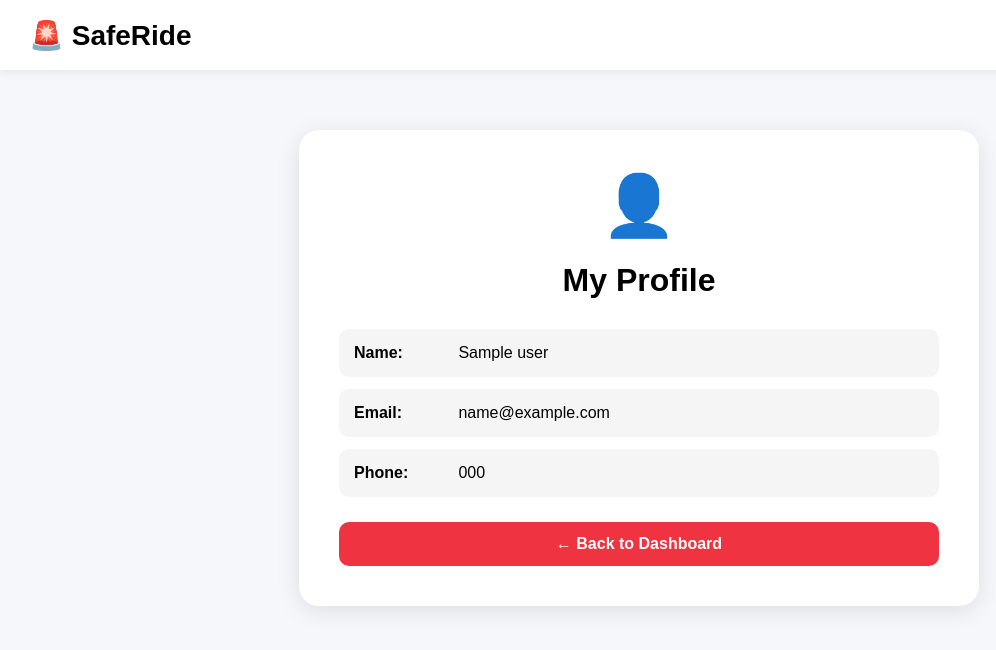
After one commit to mohdfaisal20060786-afk/SafeRide, a Flask app: page /profile in a window 1280 px wide. The commit adds this page. Shown: the top 650 px of the page, without its empty margins (1-997 px from the left). Run offline with Flask 3, Linux system fonts and the light colour scheme; the visitor is signed in with stand-in values (Sample User, id 1); a database or web service that is not in the repository returns one stand-in record (values such as "Sample title"); some libraries are stand-ins or nearby versions.

Commit message:
Add working profile page

```diff
--- a/app.py
+++ b/app.py
@@ -25,7 +25,46 @@ def current_location():
 
     return render_template("current_location.html")
 
+# =========================
+# PROFILE
+# =========================
 
+@app.route("/profile")
+def profile():
+
+    if "user_id" not in session:
+        return redirect("/login")
+
+    user_id = session["user_id"]
+
+    connection = get_db_connection()
+    cursor = connection.cursor()
+
+    try:
+        cursor.execute("""
+            SELECT id, name, email, phone
+            FROM users
+            WHERE id = %s
+        """, (user_id,))
+
+        user = cursor.fetchone()
+
+        if not user:
+            return "User not found", 404
+
+        return render_template(
+            "profile.html",
+            user=user
+        )
+
+    except Exception as error:
+
+        return f"Profile Error: {error}", 500
+
+    finally:
+
+        cursor.close()
+        connection.close()
 # =========================
 # REGISTER
 # =========================
--- a/templates/dashboard.html
+++ b/templates/dashboard.html
@@ -65,9 +65,9 @@
                     View and manage your personal information.
                 </p>
 
-                <button>
+                <a href="/profile" class="profile-button">
                     View Profile
-                </button>
+                </a>
 
             </div>
 
--- /dev/null
+++ b/templates/profile.html
@@ -0,0 +1,141 @@
+<!DOCTYPE html>
+<html lang="en">
+
+<head>
+
+    <meta charset="UTF-8">
+
+    <meta name="viewport"
+          content="width=device-width, initial-scale=1.0">
+
+    <title>My Profile - SafeRide</title>
+
+    <style>
+
+        body {
+            margin: 0;
+            font-family: Arial, sans-serif;
+            background: #f5f7fb;
+        }
+
+        .navbar {
+            height: 70px;
+            background: white;
+            display: flex;
+            align-items: center;
+            padding: 0 30px;
+            box-shadow: 0 2px 10px rgba(0,0,0,0.08);
+        }
+
+        .logo {
+            font-size: 28px;
+            font-weight: bold;
+        }
+
+        .container {
+            max-width: 600px;
+            margin: 60px auto;
+            background: white;
+            padding: 40px;
+            border-radius: 20px;
+            box-shadow: 0 5px 25px rgba(0,0,0,0.1);
+        }
+
+        h1 {
+            text-align: center;
+            margin-bottom: 30px;
+        }
+
+        .profile-icon {
+            text-align: center;
+            font-size: 60px;
+            margin-bottom: 20px;
+        }
+
+        .detail {
+            padding: 15px;
+            margin: 12px 0;
+            background: #f5f5f5;
+            border-radius: 10px;
+        }
+
+        .detail strong {
+            display: inline-block;
+            width: 100px;
+        }
+
+        .back-button {
+            display: block;
+            text-align: center;
+            margin-top: 25px;
+            padding: 13px;
+            background: #ef3340;
+            color: white;
+            text-decoration: none;
+            border-radius: 10px;
+            font-weight: bold;
+        }
+
+    </style>
+
+</head>
+
+<body>
+
+    <nav class="navbar">
+
+        <div class="logo">
+            🚨 SafeRide
+        </div>
+
+    </nav>
+
+
+    <div class="container">
+
+        <div class="profile-icon">
+            👤
+        </div>
+
+        <h1>My Profile</h1>
+
+
+        <div class="detail">
+
+            <strong>Name:</strong>
+
+            {{ user["name"] }}
+
+        </div>
+
+
+        <div class="detail">
+
+            <strong>Email:</strong>
+
+            {{ user["email"] }}
+
+        </div>
+
+
+        <div class="detail">
+
+            <strong>Phone:</strong>
+
+            {{ user["phone"] or "Not provided" }}
+
+        </div>
+
+
+        <a href="/dashboard"
+           class="back-button">
+
+            ← Back to Dashboard
+
+        </a>
+
+    </div>
+
+</body>
+
+</html>
```
